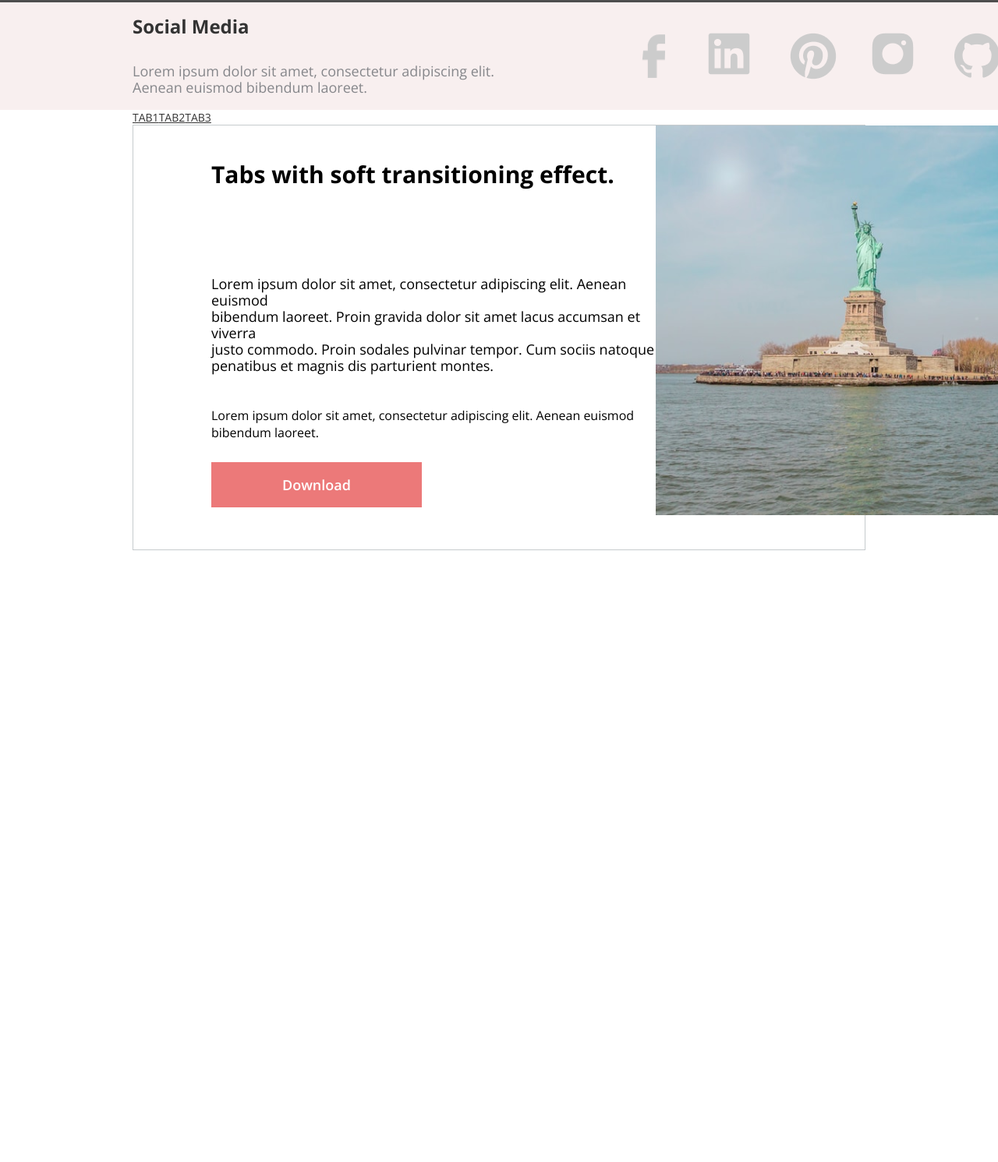
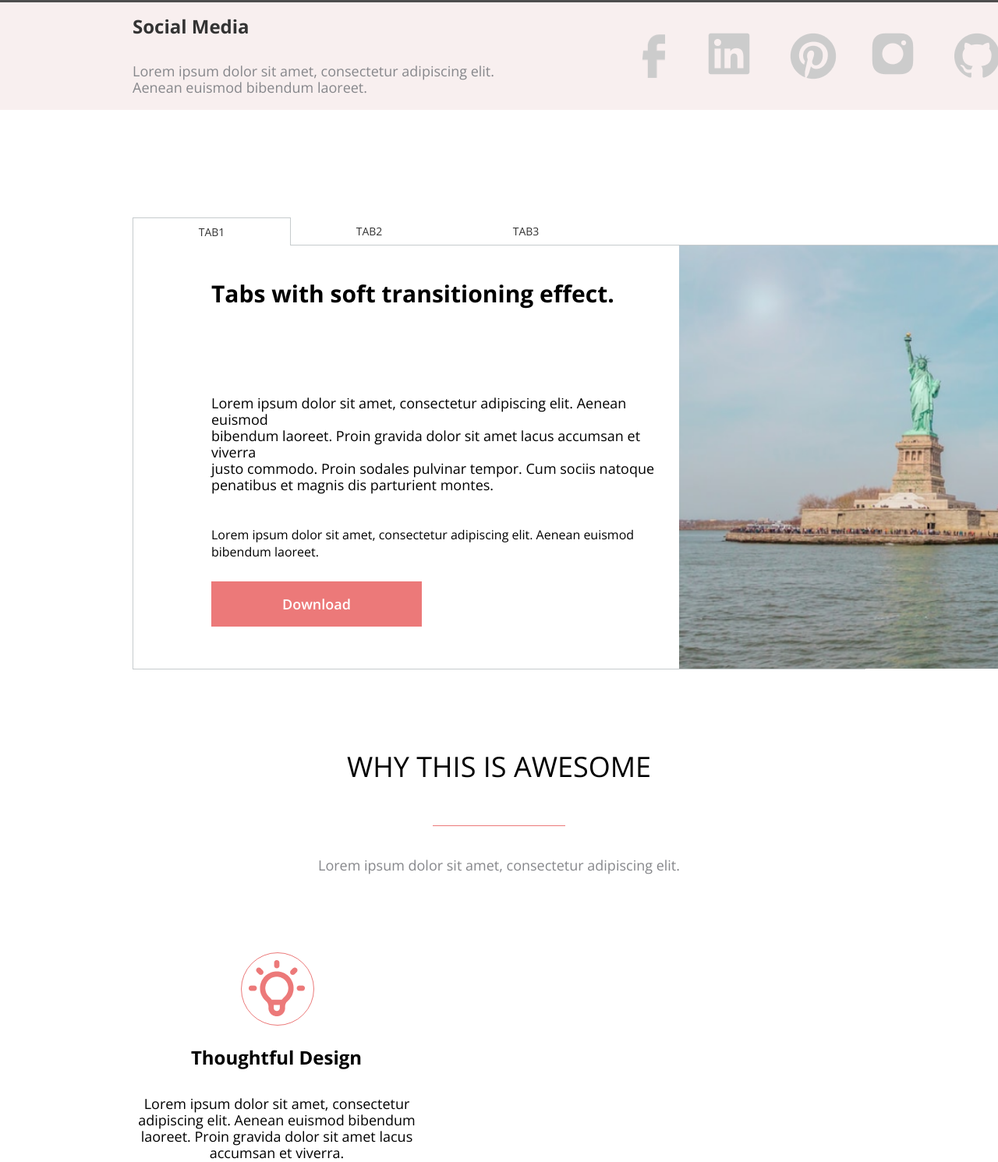
Before and after one commit to Yan787/FE39-HW-2__, a website built with Parcel: page src/index.html in a window 1280 px wide. Shown: the part 1098-2589 px from the top of the page at 78% size. Before the commit the page ends 1804 px from the top, so only its background shows below. Built offline with nearby package versions, Linux system fonts and the light colour scheme; grey boxes are pictures that could not be loaded.

Commit message:
init index.html

```diff
--- a/src/index.html
+++ b/src/index.html
@@ -91,9 +91,10 @@
         <section class="tabs">
 
             <div class="tabs__btns">
-                <a class="tabs__tab" href="#">TAB1</a>
-                <a class="tabs__tab" href="#">TAB2</a>
-                <a class="tabs__tab" href="#">TAB3</a>
+                <a class="tabs__tab tab1" href="#">TAB1</a>
+                <a class="tabs__tab tab2" href="#">TAB2</a>
+                <a class="tabs__tab tab3" href="#">TAB3</a>
+                <div class="tabs__borderhower"></div>
             </div>
 
             <div class="tabs__wrap">
@@ -109,10 +110,25 @@
                     <a class="tabs__Download" href="#">Download</a>
                 </div>
                 <div class="tabs__box-two">
-                    <div class="tabs__rectangle"></div>
+                    <a href="./styles/Rectangle 111.png" target="_blank">
+                        <div class="tabs__rectangle"></div>
+                    </a>
                 </div>
             </div>
+        </section>
+        <section class="about">
+            <h2 class="about__h4">WHY THIS IS AWESOME</h2>
+           <div class="about__border-bottom"></div>
+            <p class="about__h7">Lorem ipsum dolor sit amet, consectetur adipiscing elit.</p>
 
+            <div class="about__wraper-icon">
+                <div class="about__icons">
+                    <div class="about__vector"></div>
+                    <h3 class="about__h8">Thoughtful Design</h3>
+                   <p class="about__text-about">Lorem ipsum dolor sit amet, consectetur adipiscing
+                    elit. Aenean euismod bibendum laoreet. Proin gravida  dolor sit amet lacus accumsan et viverra.</p>
+                </div>
+            </div>
         </section>
     </main>
 </body>
--- a/src/styles/index.scss
+++ b/src/styles/index.scss
@@ -299,6 +299,7 @@ body {
             display: flex;
             flex-direction: column;
             padding: 0 170px 0 170px;
+            margin: 138px 0 50px 0;
 
             &__btns {
                 display: flex;
@@ -307,20 +308,38 @@ body {
                 font-weight: 400;
                 font-size: 14px;
                 line-height: 19px;
+                text-transform: uppercase;
+                color: #333333;
+                text-decoration: none;
                 display: flex;
                 align-items: center;
-                text-align: center;
-                text-transform: uppercase;
-                color: #333333;
+                justify-content: center;
+                width: 201px;
+                height: 34px;
             }
+            &__tab:nth-child(1) {
+                border: 1px solid #C6CBCD;
+                border-bottom: none;
+                position: relative;
+            }
+
+            &__borderhower {
+                border-bottom: 1px solid #C6CBCD;
+                width: 1041px;
+                position: absolute;
+                transform: translate(202px, 35px);
+            }
+
             &__wrap {
                 display: flex;
                 padding: 0 0 0 100px;
                 border: 1px solid #C6CBCD;
+                border-top: none;
             }
             &__box-one {
                 display: flex;
                 flex-direction: column;
+                margin-right: 30px;
             }
             &__h3 {
                 font-weight: 700;
@@ -361,8 +380,103 @@ body {
 
             &__rectangle {
                 background-image: url(./Rectangle\ 111.png);
-                width: 470px;
-                height: 500px;
+                width: 541px;
+                height: 544px;
                 background-size: cover;
             }
         }
+.about {
+    display: flex;
+    flex-direction: column;
+    padding: 0 170px 0 170px;
+
+    &__h4 {
+        font-weight: 400;
+        font-size: 36px;
+        line-height: 42px;
+        display: flex;
+        align-items: center;
+        text-align: center;
+        color: #000000;
+        width: 100%;
+        height: 150px;
+        display: flex;
+        justify-content: center;
+    }
+    &__border-bottom {
+        border-bottom: 1px solid #EC7979;
+        border-bottom: 1px solid #ec7979;
+        width: 170px;
+        margin: 0 auto;
+    }
+    &__h7 {
+        width: 100%;
+        display: flex;
+        justify-content: center;
+        font-weight: 400;
+        font-size: 18px;
+        line-height: 21px;
+        display: flex;
+        align-items: center;
+        text-align: center;
+        color: #86878B;
+        margin: 40px 0 110px 0;
+    }
+    &__wraper-icon {
+        display: flex;
+        flex-direction: row;
+    }
+
+    &__icons {
+        display: flex;
+        flex-direction: column;
+        justify-content: center;
+        width: 370px;
+
+    }
+    &__vector {
+        background-image: url(./Group.png);
+        width: 75px;
+        height: 75px;
+
+        display: flex;
+        justify-content: center;
+        align-items: center;
+        left: 50%;
+        margin-left: -37px;
+        position: relative;
+    }
+    &__vector::before {
+        content: "";
+        position: absolute;
+        width: 92px;
+        height: 92px;
+        border: 1px solid #EC7979;
+        border-radius: 150px;
+
+        display: flex;
+        justify-content: center;
+        align-items: center;
+    }
+    &__h8 {
+        font-weight: 700;
+        font-size: 24px;
+        line-height: 33px;
+        display: flex;
+        justify-content: center;
+        align-items: center;
+        text-transform: capitalize;
+        color: #000000;
+        width: 369px;
+        height: 100px;
+    }
+    &__text-about {
+        font-weight: 400;
+        font-size: 18px;
+        line-height: 21px;
+        display: flex;
+        align-items: center;
+        text-align: center;
+        color: #000000;
+    }
+}
```
Also changed, not shown: src/styles/Group.png (added).
